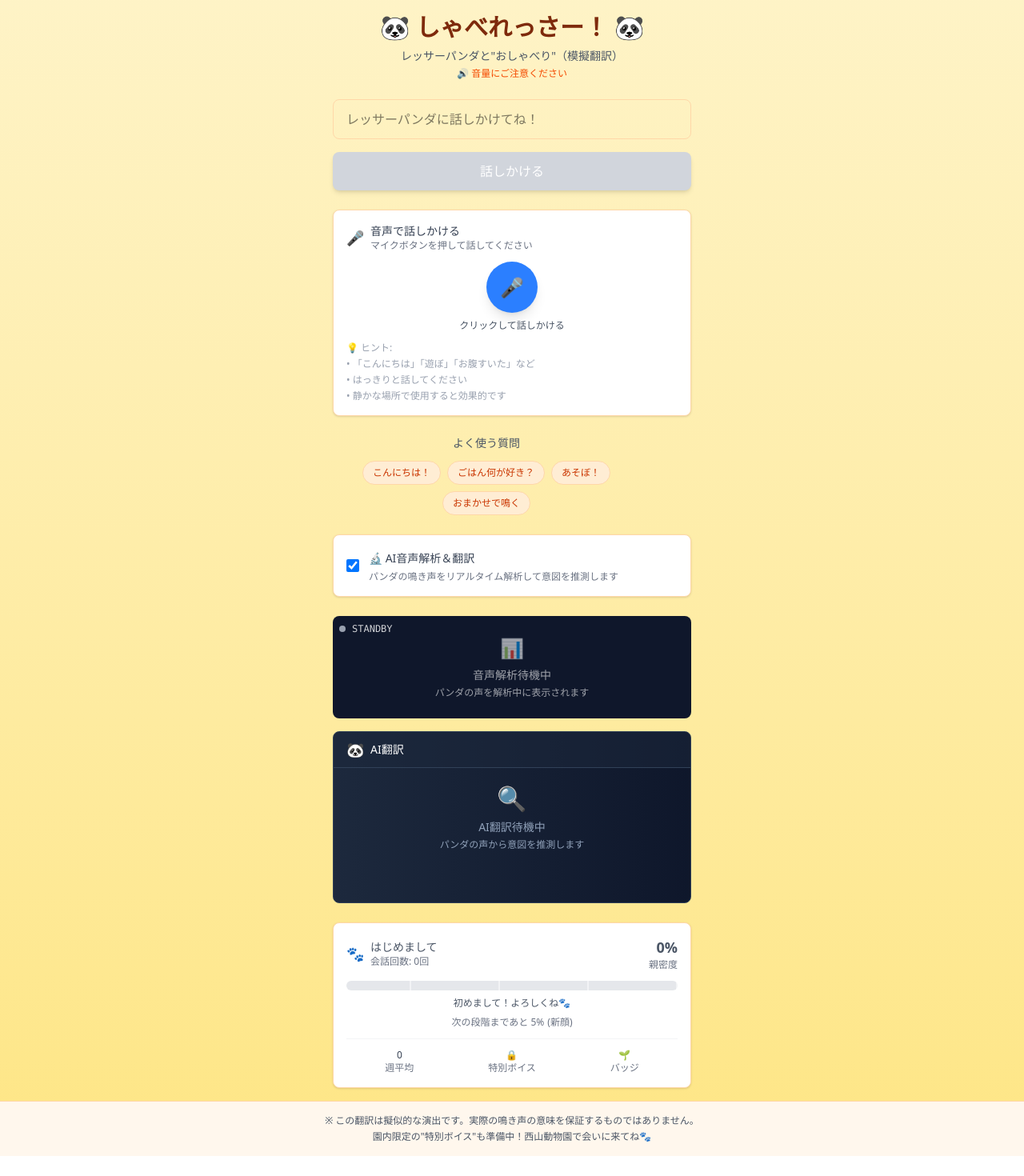
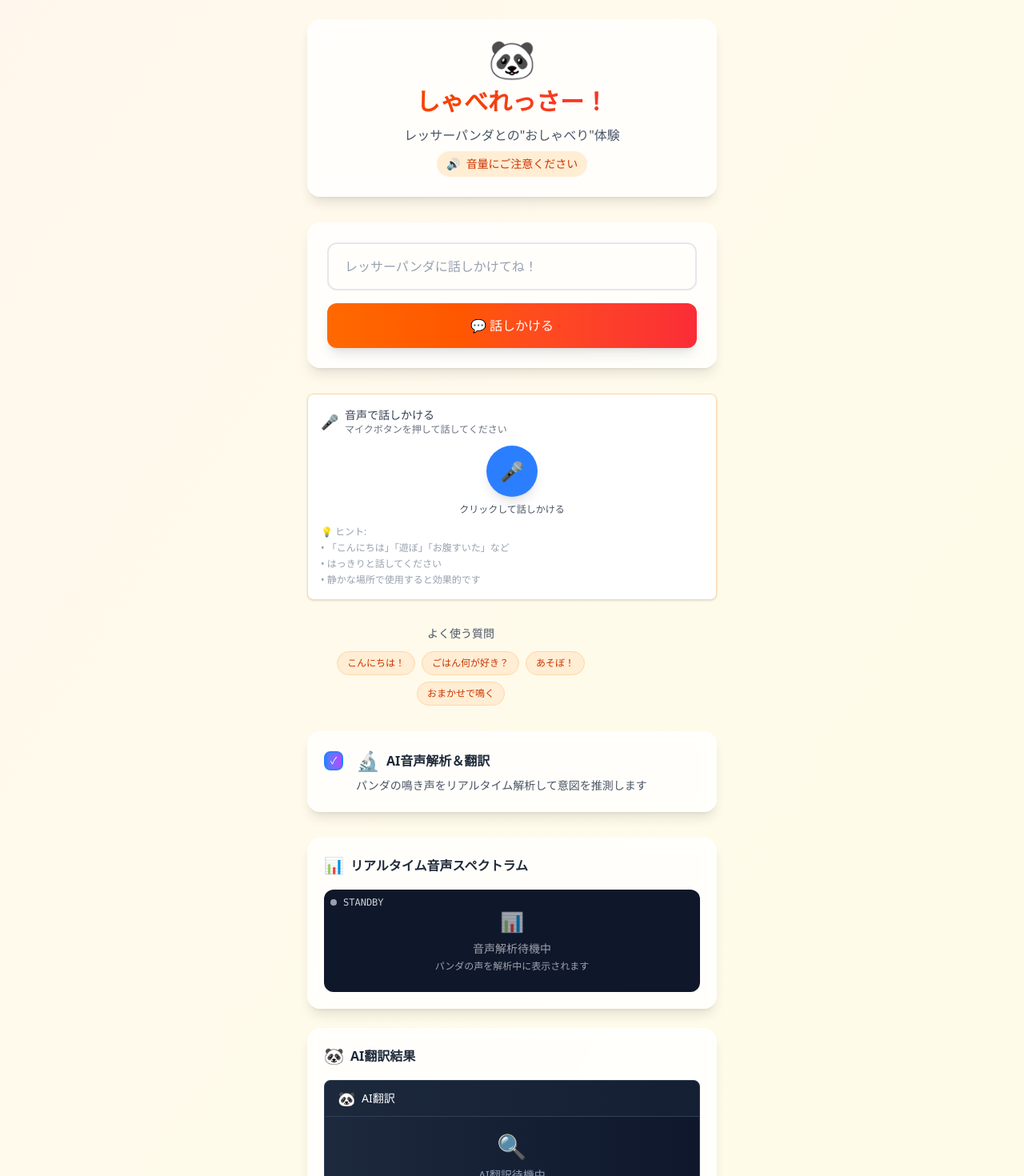
Before and after one commit to TIshow/zoo-hackathon-demo, a Next.js app: page / in a window 1280 px wide. Shown: the top 1470 px of the page at 80% size. Before the commit the page ends 1445 px from the top, so only its background shows below. Built offline with nearby package versions, Linux system fonts and the light colour scheme.

Commit message:
design: Changed UI

```diff
--- a/src/app/page.tsx
+++ b/src/app/page.tsx
@@ -379,23 +379,28 @@ export default function Home() {
   const isDisabled = isSpeaking || isThinking
 
   return (
-    <div className="min-h-screen bg-gradient-to-b from-amber-100 to-amber-200">
-      <main className="flex flex-col items-center justify-center min-h-screen p-4">
-        <div className="w-full max-w-md space-y-6">
+    <div className="min-h-screen bg-gradient-to-br from-orange-50 via-amber-50 to-yellow-50">
+      <main className="flex flex-col items-center justify-center min-h-screen p-6">
+        <div className="w-full max-w-lg space-y-8">
           {/* ヘッダー */}
-          <div className="text-center">
-            <h1 className="text-3xl font-bold text-orange-900 mb-2">
-              🐼 しゃべれっさー！ 🐼
+          <div className="text-center bg-white/80 backdrop-blur-sm rounded-2xl p-6 shadow-lg border border-white/20">
+            <div className="mb-3">
+              <span className="text-5xl">🐼</span>
+            </div>
+            <h1 className="text-3xl font-bold bg-gradient-to-r from-orange-600 to-red-500 bg-clip-text text-transparent mb-3">
+              しゃべれっさー！
             </h1>
-            <p className="text-sm text-gray-600 mb-1">
-              レッサーパンダと&quot;おしゃべり&quot;（模擬翻訳）
+            <p className="text-gray-600 mb-2 font-medium">
+              レッサーパンダとの&quot;おしゃべり&quot;体験
             </p>
-            <p className="text-xs text-orange-600 font-medium">
-              🔊 音量にご注意ください
-            </p>
+            <div className="inline-flex items-center gap-2 bg-orange-100 text-orange-700 px-3 py-1.5 rounded-full text-sm font-medium">
+              <span>🔊</span>
+              <span>音量にご注意ください</span>
+            </div>
           </div>
 
           {/* 入力フォーム */}
+          <div className="bg-white/80 backdrop-blur-sm rounded-2xl p-6 shadow-lg border border-white/20">
             <form onSubmit={handleSubmit} className="space-y-4">
               <div className="relative">
                 <input
@@ -403,7 +408,7 @@ export default function Home() {
                   value={userInput}
                   onChange={(e) => setUserInput(e.target.value)}
                   placeholder="レッサーパンダに話しかけてね！"
-                className="w-full px-4 py-3 rounded-lg border border-orange-200 focus:outline-none focus:ring-2 focus:ring-orange-300 focus:border-transparent disabled:bg-gray-50"
+                  className="w-full px-5 py-4 rounded-xl border-2 border-gray-200 focus:outline-none focus:ring-2 focus:ring-orange-400 focus:border-orange-400 disabled:bg-gray-50 transition-all duration-200 placeholder-gray-400"
                   disabled={isDisabled}
                   aria-label="レッサーパンダへのメッセージ入力"
                 />
@@ -411,12 +416,13 @@ export default function Home() {
               <button
                 type="submit"
                 disabled={!userInput.trim() || isDisabled}
-              className="w-full bg-orange-500 text-white px-6 py-3 rounded-lg shadow-md hover:bg-orange-600 transition disabled:bg-gray-300 disabled:cursor-not-allowed focus:ring-2 focus:ring-orange-300 focus:outline-none"
+                className="w-full bg-gradient-to-r from-orange-500 to-red-500 text-white px-6 py-4 rounded-xl shadow-lg hover:shadow-xl hover:from-orange-600 hover:to-red-600 transition-all duration-200 disabled:bg-gray-300 disabled:cursor-not-allowed focus:ring-2 focus:ring-orange-400 focus:outline-none font-medium"
                 aria-label="メッセージを送信してレッサーパンダに話しかける"
               >
-              {isThinking ? '考え中...' : isSpeaking ? '鳴いています...' : '話しかける'}
+                {isThinking ? '🤔 考え中...' : isSpeaking ? '🗣️ 鳴いています...' : '💬 話しかける'}
               </button>
             </form>
+          </div>
 
           {/* 音声入力 */}
           <VoiceInput
@@ -432,19 +438,35 @@ export default function Home() {
           />
 
           {/* AI解析機能の切り替え */}
-          <div className="bg-white rounded-lg p-4 border border-orange-200 shadow-sm">
-            <label className="flex items-center space-x-3 cursor-pointer">
+          <div className="bg-white/80 backdrop-blur-sm rounded-2xl p-5 shadow-lg border border-white/20">
+            <label className="flex items-start space-x-4 cursor-pointer group">
+              <div className="relative mt-1">
                 <input
                   type="checkbox"
                   checked={isAnalysisEnabled}
                   onChange={toggleAnalysis}
-                className="w-4 h-4 text-blue-500 border-gray-300 rounded focus:ring-blue-300"
+                  className="sr-only"
                 />
-              <div>
-                <span className="text-sm font-medium text-gray-700">
-                  🔬 AI音声解析＆翻訳
+                <div className={`w-6 h-6 rounded-lg border-2 transition-all duration-200 ${
+                  isAnalysisEnabled
+                    ? 'bg-gradient-to-r from-blue-500 to-purple-500 border-blue-500'
+                    : 'border-gray-300 group-hover:border-gray-400'
+                }`}>
+                  {isAnalysisEnabled && (
+                    <div className="w-full h-full flex items-center justify-center">
+                      <span className="text-white text-xs">✓</span>
+                    </div>
+                  )}
+                </div>
+              </div>
+              <div className="flex-1">
+                <div className="flex items-center gap-2 mb-1">
+                  <span className="text-2xl">🔬</span>
+                  <span className="font-semibold text-gray-800">
+                    AI音声解析＆翻訳
                   </span>
-                <p className="text-xs text-gray-500 mt-1">
+                </div>
+                <p className="text-sm text-gray-600 leading-relaxed">
                   パンダの鳴き声をリアルタイム解析して意図を推測します
                 </p>
               </div>
@@ -453,21 +475,37 @@ export default function Home() {
 
           {/* スペクトラム解析パネル */}
           {isAnalysisEnabled && (
-            <div className="space-y-4">
+            <div className="space-y-6">
+              <div className="bg-white/80 backdrop-blur-sm rounded-2xl p-5 shadow-lg border border-white/20">
+                <div className="mb-4">
+                  <h3 className="font-semibold text-gray-800 flex items-center gap-2">
+                    <span className="text-xl">📊</span>
+                    リアルタイム音声スペクトラム
+                  </h3>
+                </div>
                 <SpectrumPanel
                   analyserBridge={analyserBridge}
                   isActive={isAnalyzing}
-                className="h-32"
+                  className="h-32 rounded-xl overflow-hidden"
                 />
+              </div>
 
+              <div className="bg-white/80 backdrop-blur-sm rounded-2xl p-5 shadow-lg border border-white/20">
+                <div className="mb-4">
+                  <h3 className="font-semibold text-gray-800 flex items-center gap-2">
+                    <span className="text-xl">🐼</span>
+                    AI翻訳結果
+                  </h3>
+                </div>
                 <TranslationCaption
                   intentResult={currentIntentResult}
                   pandaSound={currentPandaSound}
                   translation={currentTranslation}
                   grainTimeline={currentGrainTimeline}
                   isActive={isAnalyzing}
-                className="min-h-[160px]"
+                  className="min-h-[120px]"
                 />
+              </div>
             </div>
           )}
 
@@ -487,17 +525,35 @@ export default function Home() {
             isVisible={!!currentReply}
           />
 
-          {/* 学習状況表示（デバッグ用） - CSR専用 */}
+          {/* 学習状況表示 - CSR専用 */}
           {isClientMounted && pandaMemory.totalConversations > 0 && (
-            <div className="bg-gray-50 rounded-lg p-3 border border-gray-200">
-              <div className="text-xs text-gray-600 space-y-1">
-                <div>🧠 学習状況: {pandaMemory.preferredResponseStyle}スタイル</div>
-                <div>📈 総会話: {pandaMemory.totalConversations}回</div>
+            <div className="bg-white/80 backdrop-blur-sm rounded-2xl p-5 shadow-lg border border-white/20">
+              <div className="mb-3">
+                <h3 className="font-semibold text-gray-800 flex items-center gap-2">
+                  <span className="text-xl">🧠</span>
+                  学習状況
+                </h3>
+              </div>
+              <div className="grid grid-cols-1 gap-3 text-sm">
+                <div className="flex items-center gap-2 text-gray-700">
+                  <span className="w-6 text-center">🎨</span>
+                  <span>スタイル: <span className="font-medium">{pandaMemory.preferredResponseStyle}</span></span>
+                </div>
+                <div className="flex items-center gap-2 text-gray-700">
+                  <span className="w-6 text-center">📈</span>
+                  <span>総会話: <span className="font-medium">{pandaMemory.totalConversations}回</span></span>
+                </div>
                 {pandaMemory.favoriteQuestions.length > 0 && (
-                  <div>❤️ よく聞く質問: {pandaMemory.favoriteQuestions[0].question}</div>
+                  <div className="flex items-start gap-2 text-gray-700">
+                    <span className="w-6 text-center mt-0.5">❤️</span>
+                    <span>よく聞く質問: <span className="font-medium">{pandaMemory.favoriteQuestions[0].question}</span></span>
+                  </div>
                 )}
                 {pandaMemory.specialUnlocks.length > 0 && (
-                  <div>🏆 解放済み: {pandaMemory.specialUnlocks.map(id => getMilestoneTitle(id)).join(', ')}</div>
+                  <div className="flex items-start gap-2 text-gray-700">
+                    <span className="w-6 text-center mt-0.5">🏆</span>
+                    <span>解放済み: <span className="font-medium">{pandaMemory.specialUnlocks.map(id => getMilestoneTitle(id)).join(', ')}</span></span>
+                  </div>
                 )}
               </div>
             </div>
@@ -506,13 +562,17 @@ export default function Home() {
       </main>
 
       {/* フッター */}
-      <footer className="bg-orange-50 border-t border-orange-200 p-4 text-center text-xs text-gray-600">
-        <p className="mb-1">
-          ※ この翻訳は擬似的な演出です。実際の鳴き声の意味を保証するものではありません。
+      <footer className="bg-white/60 backdrop-blur-sm border-t border-white/30 p-6 text-center">
+        <div className="max-w-2xl mx-auto space-y-3">
+          <div className="inline-flex items-center gap-2 bg-orange-100/80 text-orange-700 px-4 py-2 rounded-full text-sm">
+            <span>ℹ️</span>
+            <span>この翻訳は擬似的な演出です</span>
+          </div>
+          <p className="text-sm text-gray-600">
+            園内限定の&quot;特別ボイス&quot;も準備中！<br />
+            <span className="font-medium text-orange-600">西山動物園で会いに来てね🐾</span>
           </p>
-        <p>
-          園内限定の&quot;特別ボイス&quot;も準備中！西山動物園で会いに来てね🐾
-        </p>
+        </div>
       </footer>
 
       {/* マイルストーン通知 */}
```
Lines whose indentation alone changed are shown as unchanged.
